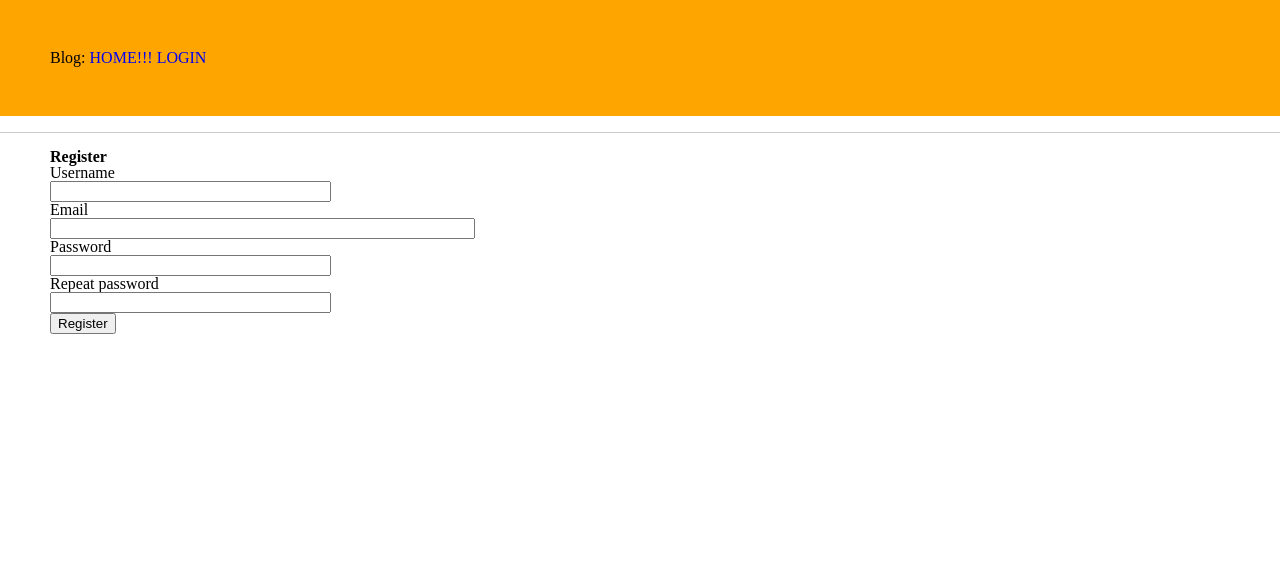
After one commit to yuriiweblack/blog_2022, a Flask app: page /register in a window 1280 px wide. The commit adds this page. Shown: the top 574 px of the page. Run offline with Flask 3, Linux system fonts and the light colour scheme.

Commit message:
register all

```diff
--- a/apps/__init__.py
+++ b/apps/__init__.py
@@ -9,6 +9,7 @@ app.config.from_object(Config)
 db = SQLAlchemy(app)
 migrate = Migrate(app, db)
 login = LoginManager(app)
+login.login_view = 'login'
 
 
 from apps import routes, models
--- a/apps/forms.py
+++ b/apps/forms.py
@@ -1,6 +1,7 @@
 from flask_wtf import FlaskForm
 from wtforms import StringField, PasswordField, BooleanField, SubmitField
-from wtforms.validators import DataRequired
+from wtforms.validators import DataRequired, Email, EqualTo, ValidationError
+from apps.models import User
 
 
 class LoginForm(FlaskForm):
@@ -8,3 +9,21 @@ class LoginForm(FlaskForm):
     password = PasswordField('Password', validators=[DataRequired()])
     remember_me = BooleanField('Remember me')
     submit = SubmitField('Sigh in')
+
+
+class RegistrationForm(FlaskForm):
+    username = StringField('Username', validators=[DataRequired()])
+    email = StringField('Email', validators=[DataRequired(), Email()])
+    password = PasswordField('Password', validators=[DataRequired()])
+    password2 = PasswordField('Repeat password', validators=[DataRequired(), EqualTo('password')])
+    submit = SubmitField('Register')
+
+    def validate_username(self, username):
+        user = User.query.filter_by(username=username.data).first()
+        if user is not None:
+            raise ValidationError("Enter other username!")
+
+    def validate_email(self, email):
+        user = User.query.filter_by(email=email.data).first()
+        if user is not None:
+            raise ValidationError("Enter other email address!")
--- a/apps/routes.py
+++ b/apps/routes.py
@@ -1,15 +1,19 @@
-from apps import app
-from flask import render_template, flash, redirect, url_for
-from apps.forms import LoginForm
-from flask_login import current_user, login_user, logout_user
+from apps import app, db
+from flask import render_template, flash, redirect, url_for, request
+from apps.forms import LoginForm, RegistrationForm
+from flask_login import current_user, login_user, logout_user, login_required
+# from werkzeug.urls import url_parse
+from urllib.parse import urlparse
 
 from apps.models import User
 
 
 @app.route('/')
 @app.route('/index')
+# @app.route('/about')
+@login_required
 def index():
-    user = {'username': 'Yurii'}
+    # user = {'username': 'Yurii'}
     posts = [
         {
             'author': {'username': 'David'},
@@ -20,7 +24,7 @@ def index():
             'body': 'Bad foggy day!'
         }
     ]
-    return render_template("index.html", title='Home page', user=user, posts=posts)
+    return render_template("index.html", title='Home page', posts=posts)
 
 
 @app.route('/login', methods=['GET', 'POST'])
@@ -35,8 +39,15 @@ def login():
             flash("Invalid username or password!")
             return redirect(url_for('login'))
         login_user(user, remember=form.remember_me.data)
-        flash(f"User!!!! {user}!")
-        return redirect(url_for('index'))
+        next_page = request.args.get('next')
+        # print(next_page)
+        # print(urlparse(next_page).netloc)
+        # print(not next_page)
+        if not next_page or urlparse(next_page).netloc != '':
+            # print(next_page)
+            next_page = url_for('index')
+            # print(next_page.netloc)
+        return redirect(next_page)
 
         # flash(f"User!!!! {user}!")
         # flash(f"Login requested for user{form.username.data}, remember_me{form.remember_me.data}, password{form.password.data}")
@@ -53,3 +64,19 @@ def logout():
 # @app.route('/log')
 # def log():
 #     return render_template('base.html', title="LOG")
+
+@app.route('/register', methods=['GET', 'POST'])
+def register():
+    if current_user.is_authenticated:
+        return redirect(url_for("index"))
+
+    form = RegistrationForm()
+    if form.validate_on_submit():
+        user = User(username=form.username.data, email=form.email.data)
+        user.set_password(form.password.data)
+        db.session.add(user)
+        db.session.commit()
+        flash('You are REGISTERED!!!')
+        return redirect(url_for('login'))
+
+    return render_template('register.html', title="Register", form=form)
--- a/apps/templates/index.html
+++ b/apps/templates/index.html
@@ -2,7 +2,7 @@
 
 
 {% block content %}
-    <h1>Hi, {{ user.username }}</h1>
+    <h1>Hi, {{ current_user.username }}</h1>
     {% for post in posts %}
         <div style="color: purple">
             <p>{{ post.author.username }} says: <b style="color: orange">{{post.body}}</b></p>
--- a/apps/templates/login.html
+++ b/apps/templates/login.html
@@ -24,6 +24,9 @@
     <p>{{ form.submit() }}</p>
 
   </form>
+    <br>
+    <hr>
+    <p style="color: red">You aren't registered? <a href="{{url_for('register')}}"> Click to Register!</a></p>
 </div>
 
 
--- /dev/null
+++ b/apps/templates/register.html
@@ -0,0 +1,43 @@
+{% extends "base.html" %}
+
+
+{% block content %}
+    <h1>Register</h1>
+    <form action="" method="post">
+    {{ form.hidden_tag() }}
+    <p>
+        {{ form.username.label }} <br>
+        {{ form.username(size=32) }}
+         {% for error in form.username.errors %}
+            <span style="color: red;">[{{error}}]</span>
+        {% endfor %}
+    </p>
+    <p>
+        {{ form.email.label }} <br>
+        {{ form.email(size=50) }} <br>
+        {% for error in form.email.errors %}
+            <span style="color: red;">[{{error}}]</span>
+        {% endfor %}
+    </p>
+    <p>
+      {{ form.password.label }} <br>
+      {{ form.password(size=32)}}
+      {% for error in form.password.errors %}
+        <span style="color: red;">[{{error}}]</span>
+      {% endfor %}
+    </p>
+    <p>
+      {{ form.password2.label }} <br>
+      {{ form.password2(size=32)}}
+      {% for error in form.password2.errors %}
+        <span style="color: red;">[{{error}}]</span>
+      {% endfor %}
+    </p>
+
+    <p>
+        <p>{{ form.submit() }}</p>
+    </p>
+
+    </form>
+
+{% endblock %}
```
Also changed, not shown: note.txt (+9 -0 lines), app.db.
